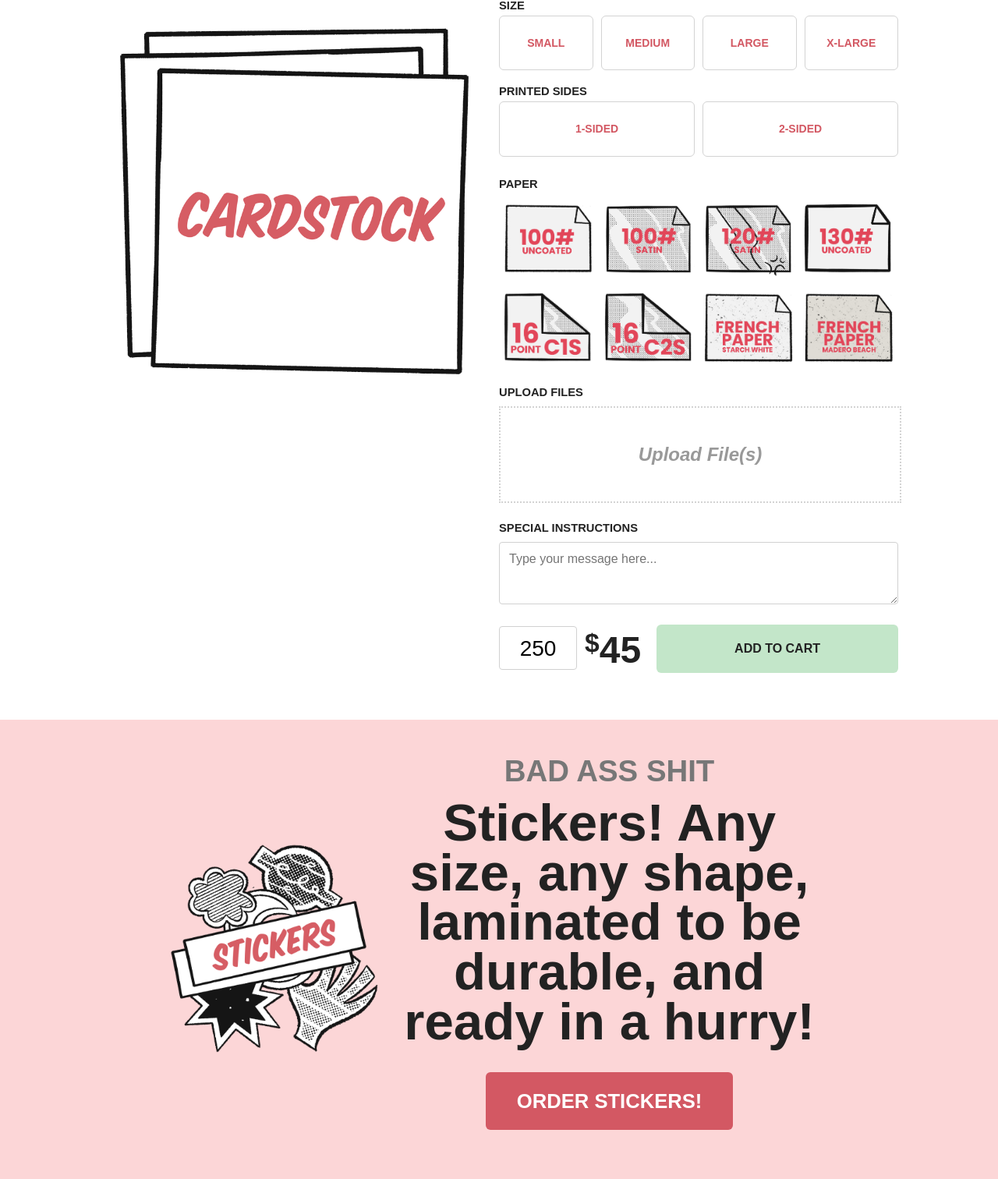
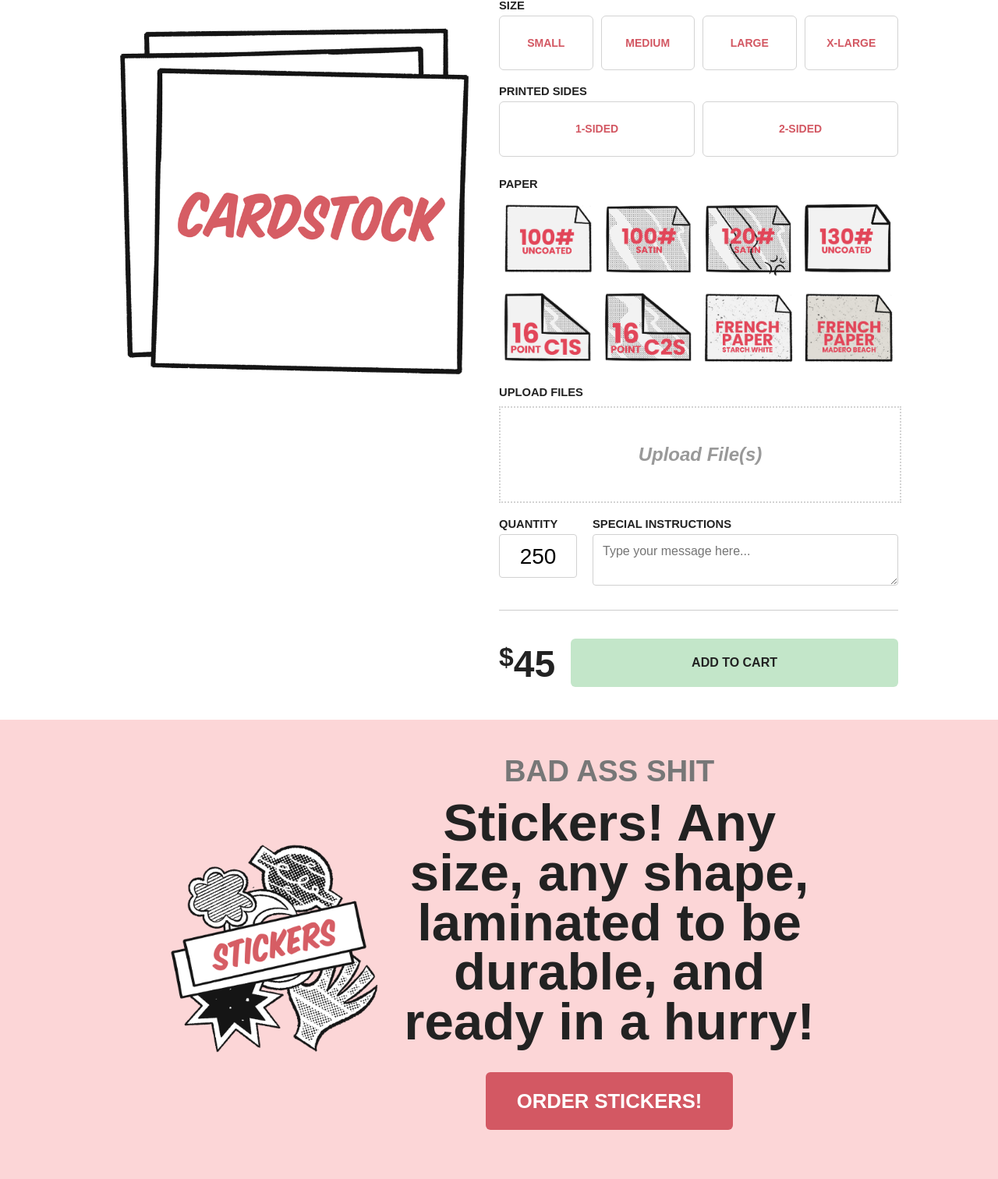
Before and after one commit to brownleepress/brownlee-site, a PHP site: page /print-product.php in a window 1280 px wide. Shown: the part 474-1986 px from the top of the page at 78% size. Run offline with PHP 8.4, Linux system fonts and the light colour scheme.

Commit message:
Update print-product.php

```diff
--- a/print-product.php
+++ b/print-product.php
@@ -125,7 +125,7 @@
     width: 100%;
   }
 
-  .final-row input[type="number"] {
+  input.quantity[type="number"] {
   width: 100px;
   padding: 12px 12px 10px 12px;
   font-size: 1.75rem;
@@ -133,11 +133,12 @@
   -moz-appearance: textfield;
 }
 
-  .final-row input[type="number"]::-webkit-outer-spin-button,
-.final-row input[type="number"]::-webkit-inner-spin-button {
+input.quantity[type="number"]::-webkit-outer-spin-button,
+input.quantity[type="number"]::-webkit-inner-spin-button {
   -webkit-appearance: none;
   margin: 0;
 }
+
 
   .price {
     font-size: 3rem;
@@ -206,6 +207,14 @@
     margin-top: 4px;
   }
 
+input.quantity:focus,
+input:focus,
+textarea:focus,
+select:focus,
+button:focus {
+  outline: none;
+  border: 1px solid #777;
+}
 </style>
 
 
@@ -299,19 +308,32 @@
     </div>
   </div>
 
-  <h6 style="font-size: 0.92rem; padding-bottom: 6px; text-align: left;">UPLOAD FILES</h6>
+
+<h6 style="font-size: 0.92rem; padding-bottom: 6px; text-align: left; margin-top: 0px;">UPLOAD FILES</h6>
   <div class="upload-dropbox" id="upload-box"><h6>Upload File(s)</h6></div>
     <input type="file" id="file-upload" name="file" style="display: none;">
 
-  <h6 style="font-size: 0.92rem; padding-bottom: 0px; text-align: left; margin-top: 5px;">SPECIAL INSTRUCTIONS</h6>
-  <textarea id="message" name="message" rows="6" placeholder="Type your message here..." style="width: 100%; padding: 12px; font-size: 1rem; margin: -9px 0 8px 0; height: 5rem;"></textarea>
 
-  <div class="final-row">
-    <input type="number" placeholder="Quantity" value="250">
+
+ <div style="display: flex; gap: 20px; width: 100%; margin-bottom: -40px;">
+  <div style="flex: 0 0 100px;">
+    <h6 style="font-size: 0.92rem; padding-bottom: 6px; text-align: left;">QUANTITY</h6>
+    <input type="number" placeholder="Qty" value="250" class="quantity">
+  </div>
+  <div style="flex: 1;">
+    <h6 style="font-size: 0.92rem; padding-bottom: 6px; text-align: left;">SPECIAL INSTRUCTIONS</h6>
+    <textarea id="message" name="message" rows="6" placeholder="Type your message here..." style="width: 100%; padding: 12px; font-size: 1rem; height: 4.1rem;"></textarea>
+  </div>
+</div>
+
+
+
+    <hr style="border: none; border-top: 1px solid #ccc; margin: 20px 0;">
+
+<div class="final-row" style="padding-top: 1rem;">
   <div class="price"><span style="font-size: 70%; vertical-align: top;">$</span>45</div>
   <button class="add-to-cart-button">ADD TO CART</button>
 </div>
-</form>
 
 
 
```
Lines whose indentation alone changed are shown as unchanged.
